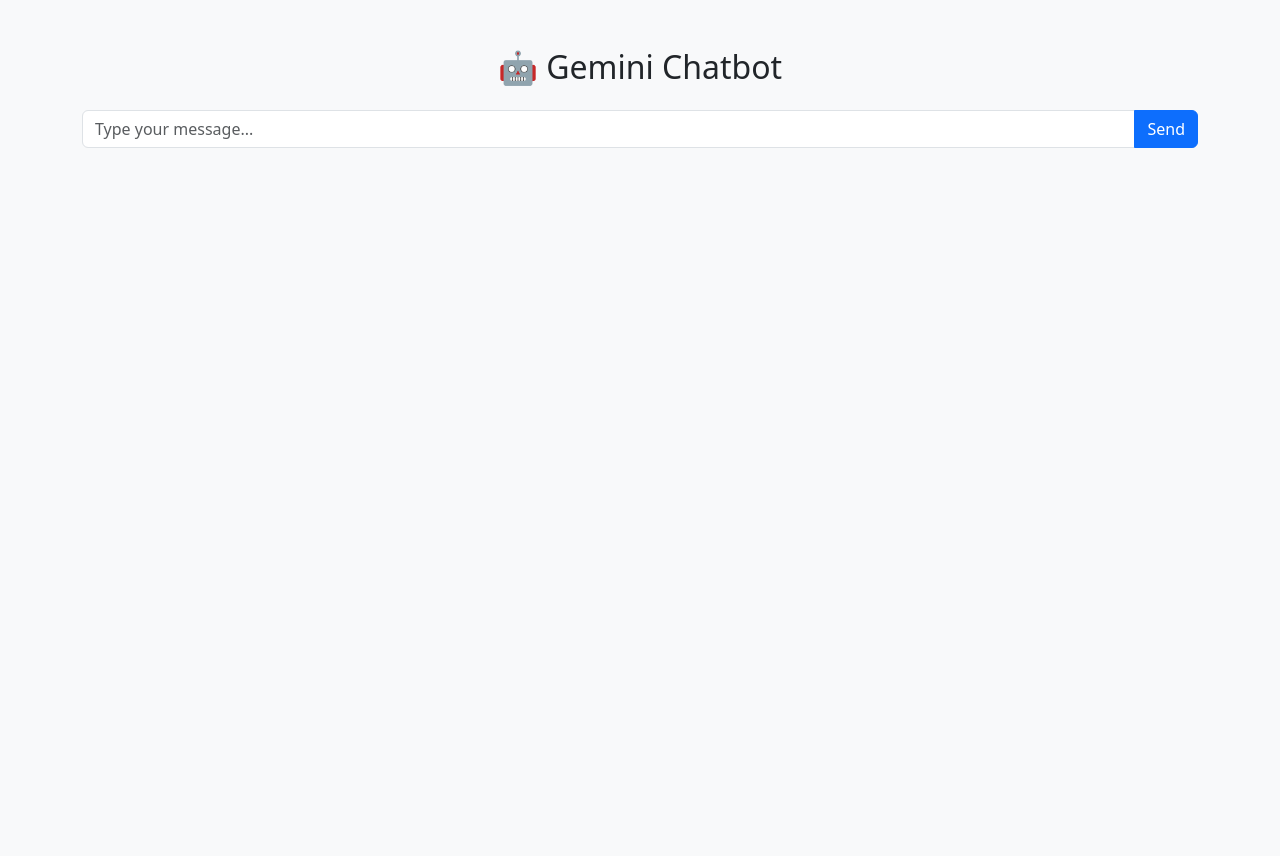
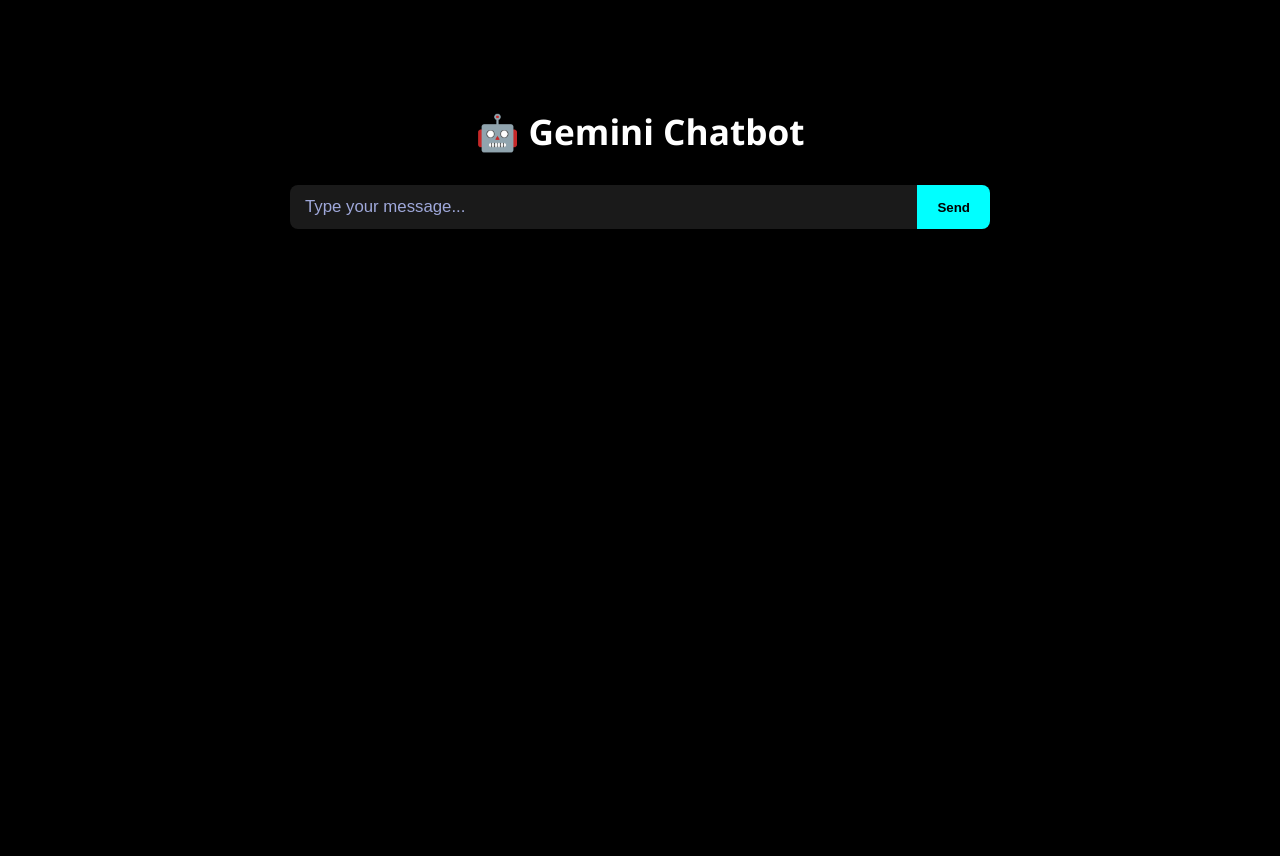
Before and after one commit to Tauheeduop/gemini-chatbot, a FastAPI app: page / in a window 1280 px wide. Before the commit the page ends 148 px from the top, so only its background shows below. Run offline with FastAPI, Linux system fonts and the light colour scheme.

Commit message:
update frontend of the website

```diff
--- a/static/style.css
+++ b/static/style.css
@@ -0,0 +1,100 @@
+/* --- Deep Blue Theme Colors --- */
+:root {
+    /*--primary-bg: #1A237E;      /* Deep Indigo Blue */
+    /*--secondary-bg: #2C388E;    /* Lighter Indigo for cards/inputs */
+    /*--text-light: #E0F7FA;      /* Soft White/Light Cyan */
+    /*--accent-color: #00BCD4;    /* Aqua/Cyan for accents */
+    /*--border-color: #3F51B5;    /* Medium Blue for borders */
+    --primary-bg: #000000;      /* Pure Black Background */
+    --secondary-bg: #1A1A1A;    /* Dark Grey for cards/inputs */
+    --text-light: #FFFFFF;      /* Pure White Text */
+    --accent-color-2: #00FF00;    /* Bright Green for highlights (ya jo aap pasand karein) */
+    --accent-color: #00FFFF; /* Bright Aqua for secondary accents */
+    --border-color: #333333;    /* Dark border color */
+}
+
+/* Base Body Style */
+.deep-blue-theme {
+    background-color: var(--primary-bg);
+    color: var(--text-light);
+    font-family: 'Segoe UI', Tahoma, Geneva, Verdana, sans-serif;
+    padding: 20px;
+    min-height: 100vh;
+}
+
+/* Container */
+.chat-container {
+    max-width: 700px;
+    margin: 0 auto;
+    padding-top: 50px;
+}
+
+/* Header */
+.chat-header {
+    text-align: center;
+    color:#fff; /*var(--accent-color); /* Aqua/Cyan color */
+    margin-bottom: 30px;
+    font-size: 2.2em;
+    font-weight: 600;
+}
+
+/* Input Form and elements */
+.input-form {
+    margin-bottom: 30px;
+}
+
+.input-group {
+    display: flex;
+    box-shadow: 0 4px 8px rgba(0, 0, 0, 0.3);
+    border-radius: 8px;
+    overflow: hidden; /* For rounded corners on the group */
+}
+
+.chat-input {
+    flex-grow: 1;
+    padding: 12px 15px;
+    border: none;
+    background-color: var(--secondary-bg);
+    color: var(--text-light);
+    font-size: 1.05em;
+}
+
+.chat-input::placeholder {
+    color: #9FA8DA; /* Lighter shade of blue for placeholder */
+}
+
+.send-button {
+    padding: 12px 20px;
+    background-color: var(--accent-color);
+    color: var(--primary-bg); /* Dark text on bright button */
+    font-weight: bold;
+    border: none;
+    cursor: pointer;
+    transition: background-color 0.3s;
+}
+
+.send-button:hover {
+    background-color: #00E5FF; /* Lighter aqua on hover */
+}
+
+/* Chat Message Card */
+.chat-message-card {
+    background-color: var(--secondary-bg);
+    border: 1px solid var(--border-color);
+    border-radius: 8px;
+    padding: 18px;
+    margin-bottom: 15px;
+    box-shadow: 0 4px 10px rgba(0, 0, 0, 0.4);
+}
+
+.user-prompt-title {
+    color: var(--accent-color); /* User's text uses the aqua accent */
+    margin-bottom: 8px;
+    font-weight: 400;
+}
+
+.bot-response-text {
+    color: var(--text-light); /* Bot's reply is soft white */
+    white-space: pre-wrap; /* Preserve line breaks */
+    margin-top: 10px;
+}
--- a/templates/index.html
+++ b/templates/index.html
@@ -1,27 +1,26 @@
-
 <!DOCTYPE html>
 <html lang="en">
 <head>
     <meta charset="UTF-8">
     <title>Gemini Chatbot</title>
-    <link href="https://cdn.jsdelivr.net/npm/bootstrap@5.3.0/dist/css/bootstrap.min.css" rel="stylesheet">
     <link rel="stylesheet" href="/static/style.css">
 </head>
-<body class="bg-light">
-<div class="container py-5">
-    <h2 class="text-center mb-4">🤖 Gemini Chatbot</h2>
-    <form method="post" class="mb-3">
+<body class="deep-blue-theme">
+<div class="chat-container">
+    <h2 class="chat-header">🤖 Gemini Chatbot</h2>
+    <form method="post" class="input-form">
         <div class="input-group">
-            <input type="text" name="user_input" class="form-control" placeholder="Type your message..." required>
-            <button class="btn btn-primary">Send</button>
+            <input type="text" name="user_input" class="chat-input" placeholder="Type your message..." required>
+            <button class="send-button">Send</button>
         </div>
     </form>
 
     {% if response %}
-    <div class="card shadow-sm p-3 mb-3">
-        <h6><strong>You:</strong> {{ user_input }}</h6>
-        <p><strong>Bot:</strong> {{ response }}</p>
+    <div class="chat-message-card">
+        <h6 class="user-prompt-title"><strong>You:</strong> {{ user_input }}</h6>
+        <p class="bot-response-text"><strong>Bot:</strong> {{ response }}</p>
     </div>
     {% endif %}
 </div>
 </body>
+</html>
```
Also changed, not shown: templates/index2.html (added, +27 -0 lines), chat.db.
